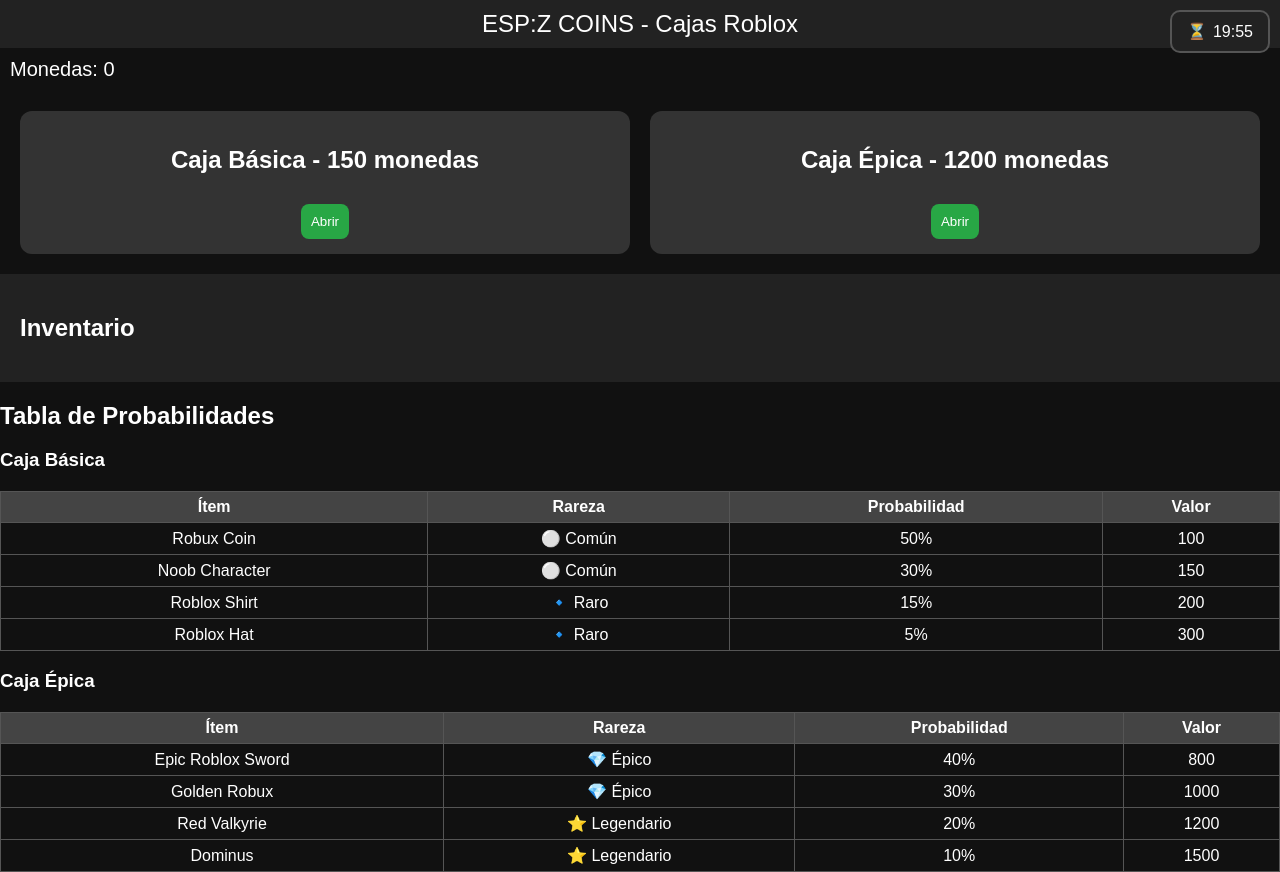
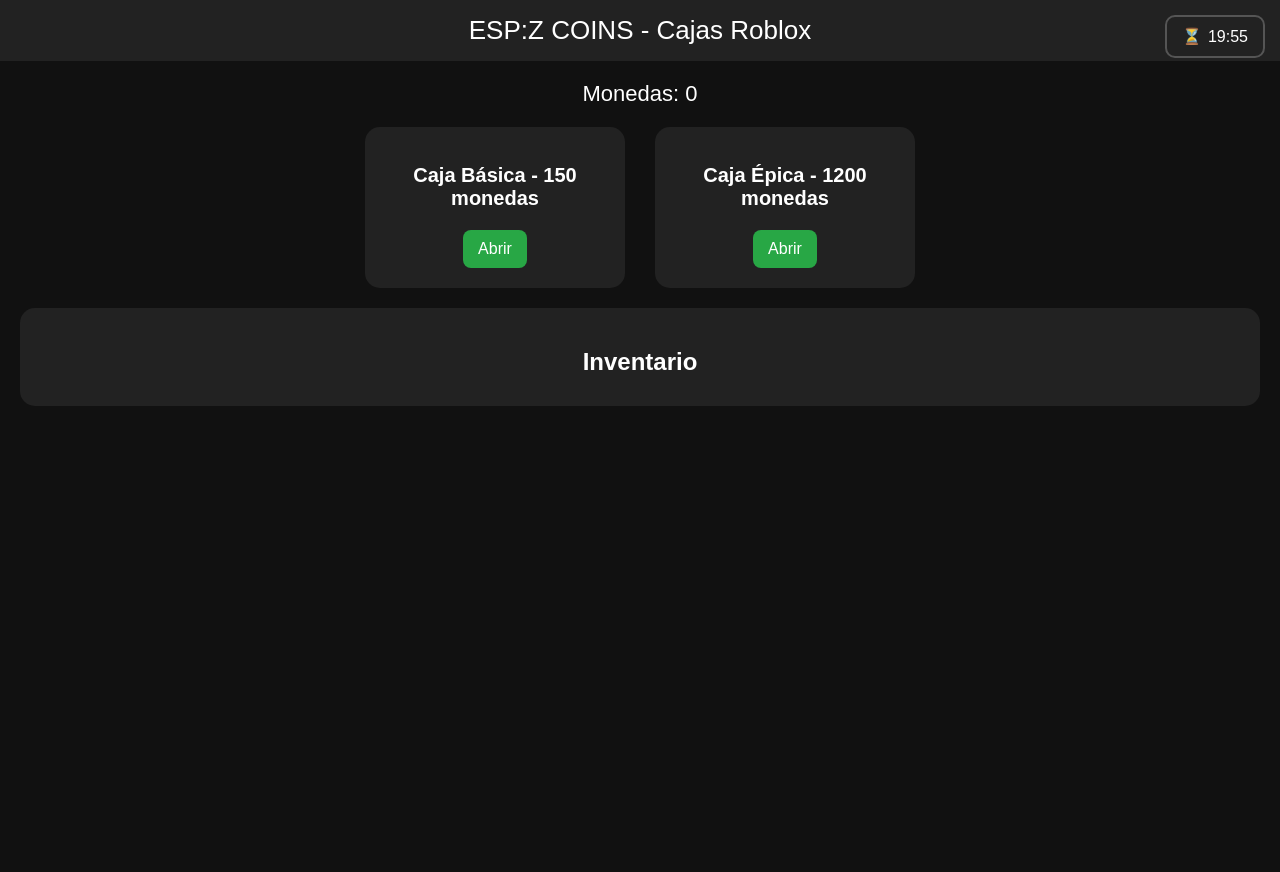
Before and after one commit to ESPZzip/ESPZ22.zip, a plain HTML site: page index.html in a window 1280 px wide. After the commit the page ends 800 px from the top, so only its background shows below. Drawn offline with Linux system fonts and the light colour scheme.

Commit message:
Update index.html

```diff
--- a/index.html
+++ b/index.html
@@ -4,26 +4,25 @@
   <meta charset="UTF-8">
   <title>ESP:Z COINS - Cajas Roblox</title>
   <style>
-    body { font-family: Arial, sans-serif; background:#111; color:#fff; margin:0; padding:0; }
-    header { background:#222; padding:10px; text-align:center; font-size:24px; }
-    .coins { margin:10px; font-size:20px; }
-    .container { display:flex; gap:20px; padding:20px; }
-    .box { background:#333; padding:15px; border-radius:12px; flex:1; text-align:center; }
-    .box button { margin-top:10px; padding:10px; border:none; border-radius:8px; background:#28a745; color:#fff; cursor:pointer; }
-    .inventory { padding:20px; background:#222; }
-    .item { margin:5px 0; }
-    .rarity-common { color:lightgray; }
-    .rarity-rare { color:#4da6ff; }
-    .rarity-epic { color:#b84dff; }
-    .rarity-legendary { color:gold; text-shadow:0 0 8px gold; animation: shine 2s infinite; }
+    body { font-family: Arial, sans-serif; background:#111; color:#fff; margin:0; padding:0; text-align:center; }
+    header { background:#222; padding:15px; font-size:26px; }
+    .coins { margin:20px; font-size:22px; }
+    .container { display:flex; justify-content:center; gap:30px; margin:20px; }
+    .box { background:#222; padding:20px; border-radius:15px; width:220px; }
+    .box h2 { font-size:20px; margin-bottom:10px; }
+    .box button { margin-top:10px; padding:10px 15px; border:none; border-radius:8px; background:#28a745; color:#fff; cursor:pointer; font-size:16px; }
+    .inventory { padding:20px; background:#222; margin:20px; border-radius:15px; }
+    .inventory h2 { margin-bottom:10px; }
+    .item { margin:8px 0; }
+    .rarity-común { color:lightgray; }
+    .rarity-raro { color:#4da6ff; }
+    .rarity-épic { color:#b84dff; }
+    .rarity-legendario { color:gold; text-shadow:0 0 8px gold; animation: shine 2s infinite; }
     @keyframes shine { 50% { text-shadow:0 0 16px gold; } }
-    .sell-btn { margin-left:10px; padding:3px 6px; font-size:12px; cursor:pointer; }
-    #timerBox { position:fixed; top:10px; right:10px; background:#222; padding:10px 15px; border-radius:10px; border:2px solid #555; font-size:16px; display:flex; align-items:center; gap:6px; }
+    .sell-btn { margin-left:10px; padding:4px 8px; font-size:12px; cursor:pointer; background:#c00; border:none; border-radius:5px; color:white; }
+    #timerBox { position:fixed; top:15px; right:15px; background:#222; padding:10px 15px; border-radius:10px; border:2px solid #555; font-size:16px; display:flex; align-items:center; gap:6px; }
     #hourglass { animation: spin 2s linear infinite; display:inline-block; }
     @keyframes spin { 0%{transform:rotate(0deg);} 100%{transform:rotate(360deg);} }
-    table { width:100%; border-collapse:collapse; margin-top:20px; }
-    th, td { border:1px solid #555; padding:6px; text-align:center; }
-    th { background:#444; }
   </style>
 </head>
 <body>
@@ -46,11 +45,6 @@
     <div id="inventoryList"></div>
   </div>
 
-  <div id="probabilities">
-    <h2>Tabla de Probabilidades</h2>
-    <div id="probTable"></div>
-  </div>
-
   <div id="timerBox"><span id="hourglass">⏳</span> <span id="timer">Cargando...</span></div>
 
   <audio id="soundNew" src="https://www.soundjay.com/buttons/sounds/button-3.mp3"></audio>
@@ -69,13 +63,12 @@
     ];
 
     const itemsEpic = [
-      {name:"Epic Roblox Sword", value:800, rarity:"Épico", icon:"💎", prob:40},
-      {name:"Golden Robux", value:1000, rarity:"Épico", icon:"💎", prob:30},
+      {name:"Epic Roblox Sword", value:800, rarity:"Épic", icon:"💎", prob:40},
+      {name:"Golden Robux", value:1000, rarity:"Épic", icon:"💎", prob:30},
       {name:"Red Valkyrie", value:1200, rarity:"Legendario", icon:"⭐", prob:20},
       {name:"Dominus", value:1500, rarity:"Legendario", icon:"⭐", prob:10}
     ];
 
-    // Ítems extra de alto valor con baja probabilidad
     const extraItems = [
       {name:"Rainbow Dominus", value:2000, rarity:"Legendario", icon:"⭐", prob:5},
       {name:"Ban Hammer", value:1800, rarity:"Legendario", icon:"⭐", prob:10},
@@ -84,7 +77,7 @@
 
     let inventory = JSON.parse(localStorage.getItem('inventory')) || [];
 
-    // --- Funciones de cajas ---
+    // --- Funciones ---
     function weightedRandom(items) {
       let total = items.reduce((sum, i) => sum + i.prob, 0);
       let r = Math.random() * total;
@@ -110,7 +103,6 @@
       alert(`¡Ganaste ${won.name} (${won.icon} ${won.rarity})!`);
     }
 
-    // --- Inventario ---
     function renderInventory(){
       let div = document.getElementById('inventoryList');
       div.innerHTML = '';
@@ -147,17 +139,16 @@
       let now = Date.now();
       let diff = nextUpdate - now;
       if(diff <= 0){
-        // agregar ítem extra
         let newItem = weightedRandom(extraItems);
         itemsBasic.push({...newItem, temp:true, expire:Date.now()+60*60*1000});
         itemsEpic.push({...newItem, temp:true, expire:Date.now()+60*60*1000});
         document.getElementById('soundNew').play();
         nextUpdate = Date.now() + 20*60*1000;
         localStorage.setItem('nextItemUpdate', nextUpdate);
-        renderProbTable();
       }
       let m = Math.floor(diff/60000);
       let s = Math.floor((diff%60000)/1000);
+      if(m<0||s<0){m=0;s=0;}
       document.getElementById('timer').innerText = `${String(m).padStart(2,'0')}:${String(s).padStart(2,'0')}`;
     },1000);
 
@@ -177,23 +168,7 @@
       }
       check(itemsBasic);
       check(itemsEpic);
-      renderProbTable();
     },5000);
-
-    // --- Probabilidades ---
-    function renderProbTable(){
-      function renderBox(name, arr){
-        let html = `<h3>${name}</h3><table><tr><th>Ítem</th><th>Rareza</th><th>Probabilidad</th><th>Valor</th></tr>`;
-        arr.forEach(it=>{
-          html += `<tr><td class="rarity-${it.rarity.toLowerCase()}">${it.name}${it.temp?" [TEMPORAL]":""}</td><td>${it.icon} ${it.rarity}</td><td>${it.prob}%</td><td>${it.value}</td></tr>`;
-        });
-        html += `</table>`;
-        return html;
-      }
-      document.getElementById('probTable').innerHTML = renderBox("Caja Básica", itemsBasic)+renderBox("Caja Épica", itemsEpic);
-    }
-
-    renderProbTable();
   </script>
 </body>
 </html>
```
